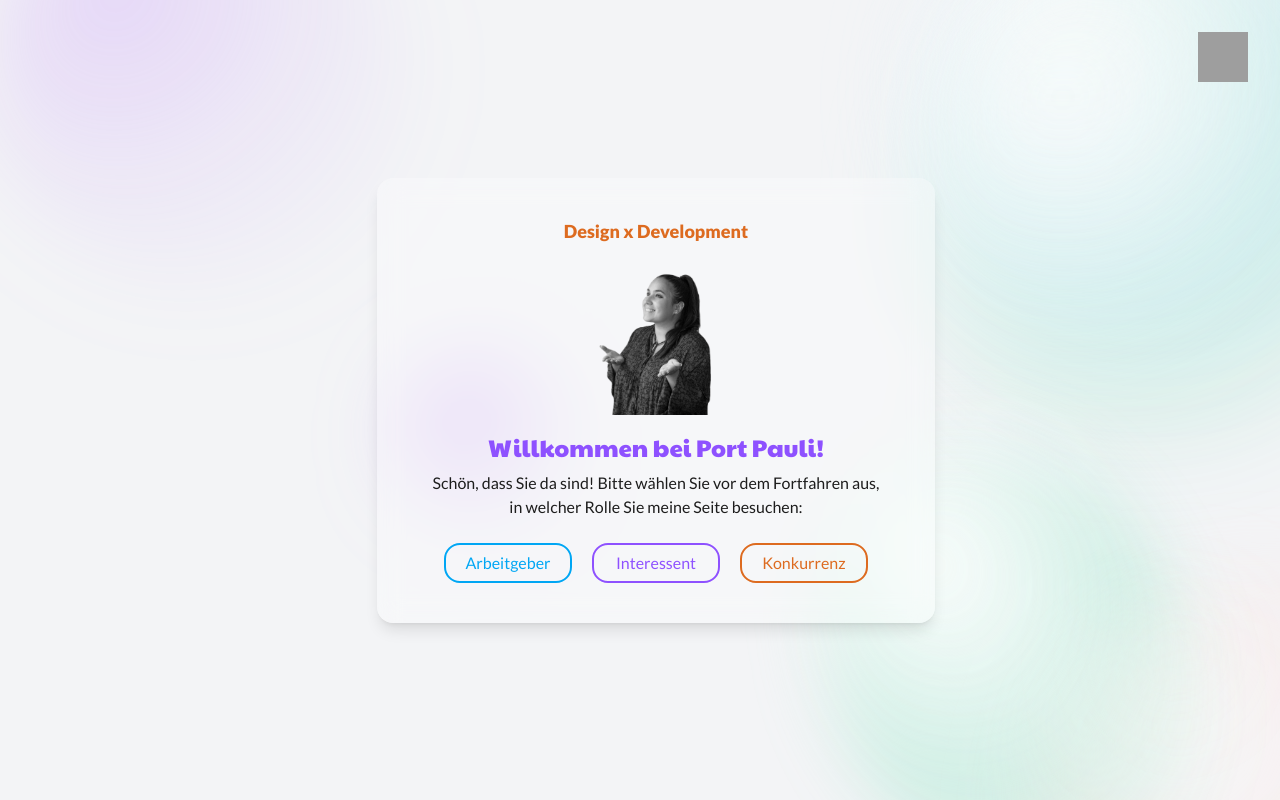
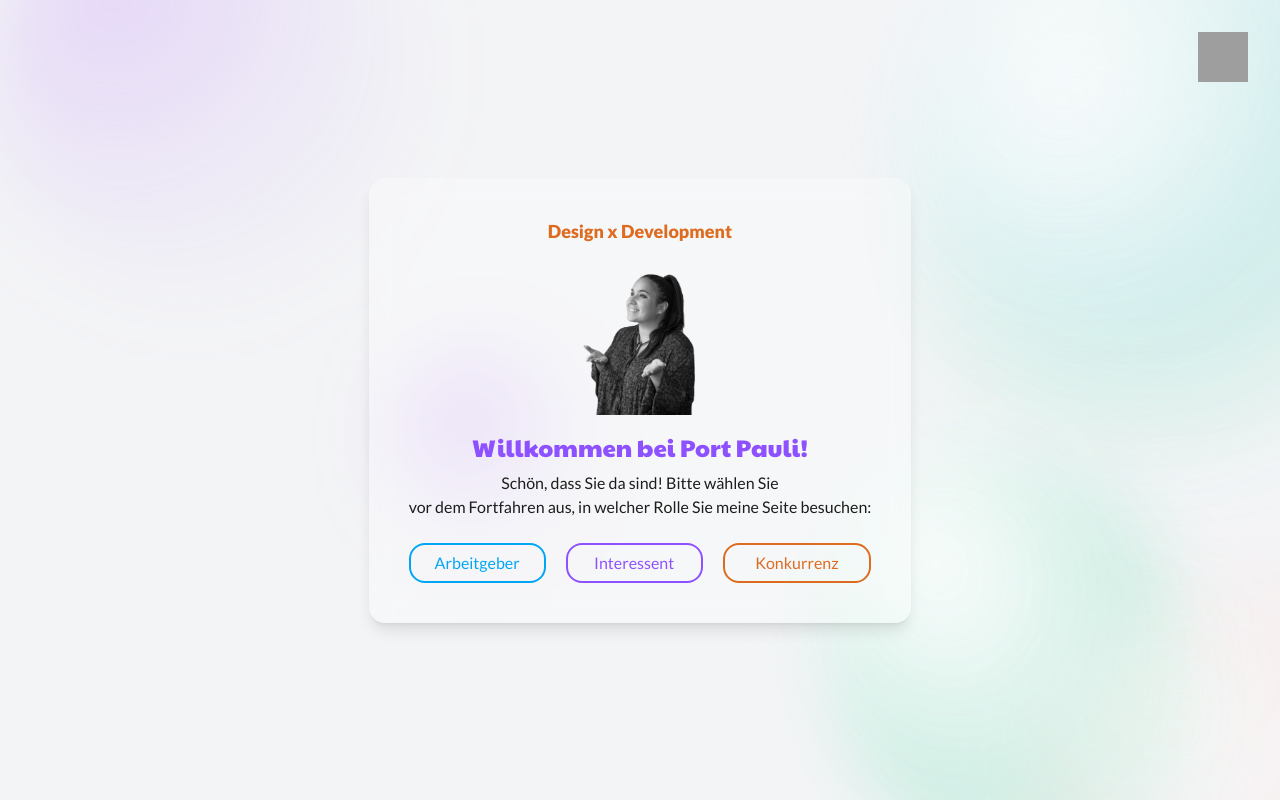
Before and after one commit to PaulinaAnnaMisa/PortPauli, a PHP site: page /www/frontend/index.html in a window 1280 px wide. Run offline with PHP 8.4, Linux system fonts and the light colour scheme; grey boxes are pictures that could not be loaded.

Commit message:
cleaning

```diff
--- a/www/backend/contact.php
+++ b/www/backend/contact.php
@@ -13,7 +13,7 @@ require './vendor/autoload.php';
 $dotenv = Dotenv::createImmutable(__DIR__);
 $dotenv->load();
 
-// Formulareingaben  holen
+// Formulareingaben holen
 $vorname   = htmlspecialchars($_POST['name'] ?? '');
 $nachname  = htmlspecialchars($_POST['last_name'] ?? '');
 $email     = htmlspecialchars($_POST['email'] ?? '');
--- a/www/frontend/contact.html
+++ b/www/frontend/contact.html
@@ -260,7 +260,6 @@
                         class="block mb-2 text-gray-600 dark:text-gray-400 text-sm"
                         >Ihre Nachricht:*</label
                       >
-
                       <textarea
                         rows="5"
                         name="message"
--- a/www/frontend/impressum.html
+++ b/www/frontend/impressum.html
@@ -104,6 +104,7 @@
     <!--Content-->
 
     <main class="flex justify-center items-center ml-[200px] min-h-screen">
+
       <!--Privacy Policy-->
       <section
         id="pp"
--- a/www/frontend/index.html
+++ b/www/frontend/index.html
@@ -5,27 +5,27 @@
     <meta name="viewport" content="width=device-width, initial-scale=1.0" />
     <meta name="description" content="Portfolio welcome page" />
     <meta name="robots" content="index, follow" />
-    <link rel="icon" type="image/png" href="./src/images/favicon/about.png"/>
+    <link rel="icon" type="image/png" href="./src/images/favicon/about.png" />
     <link href="./src/css/output.css" rel="stylesheet" />
     <title>Willkommen</title>
   </head>
 
   <body
-    class="relative flex justify-center items-center bg-gray-100 m-0 p-0 min-h-screen"
+    class="relative flex justify-center items-center bg-gray-100 min-h-screen"
   >
     <!--Theme Toggle -->
     <div id="themeToggle" class="top-8 right-8 z-50 fixed">
       <button id="themeToggleBtn">
         <img
           src="./src/images/darkmode/bright-sun.svg"
-          alt="Dark Mode"
+          alt="dark Mode"
           id="darkIcon"
           class="mb-4 w-[50px] h-[50px] object-cover scale-100 hover:scale-105 duration-300 ease-in-out cursor-pointer"
         />
         <img
           src="./src/images/darkmode/dark-sun.svg"
-          alt=""
-          id="Light Mode"
+          alt="Light Mode"
+          id="lightMode"
           style="display: none"
           class="mb-4 w-[50px] h-[50px] object-cover scale-100 hover:scale-105 duration-300 ease-in-out"
         />
@@ -36,39 +36,45 @@
       <!-- Container with blur effectt -->
       <section
         id="welcomeBox"
-        class="z-10 relative flex flex-col justify-center items-center bg-white/30 shadow-lg backdrop-blur-md m-4 p-10 rounded-2xl w-full max-w-2xl"
+        class="z-10 relative flex flex-col justify-center items-center bg-white/30 shadow-lg backdrop-blur-md mx-auto p-10 rounded-2xl"
       >
-        <h4 class="pb-5 !text-orange-500">Design x Development</h4>
+        <h4 class="mb-5 !text-orange-500">Design x Development</h4>
         <img
           src="./src/images/start/Paulina_Anna_Misa_840x840px.png"
           alt="Bild von Pauli"
           class="mb-4 w-[150px] h-[150px] object-cover scale-100 hover:scale-105 duration-300 ease-in-out"
         />
 
-        <h3 class="mb-2 font-bold text-violet-500 text-2xl">
+        <h3 class="mb-2 font-bold text-violet-500 text-2xl text-center">
           Willkommen bei Port Pauli!
         </h3>
+        <p class="text-center">
+          Schön, dass Sie da sind! Bitte wählen Sie
+        </p>
         <p class="mb-6 text-center">
-          Schön, dass Sie da sind! Bitte wählen Sie vor dem Fortfahren aus,
-          <br />in welcher Rolle Sie meine Seite besuchen:
+           vor dem Fortfahren aus,
+          in welcher Rolle Sie meine Seite besuchen:
         </p>
 
-        <div id="welcomeBtn" class="flex flex-row justify-center gap-5 w-full">
+        <div
+          id="welcomeBtn"
+          class="flex md:flex-row flex-col justify-center items-center gap-5 w-full"
+        >
           <a
             href="home.html"
-            class="flex justify-center items-center p-2 border-2 border-sky-500 rounded-2xl w-32 h-10 text-sky-500 scale-100 hover:scale-105 transition duration-200 ease-in-out"
+            class="flex justify-center items-center p-2 border-2 border-sky-500 rounded-2xl w-32 w-full h-10 text-sky-500 scale-100 hover:scale-105 transition duration-200 ease-in-out"
           >
             Arbeitgeber
           </a>
           <a
             href="about.html"
-            class="flex justify-center items-center p-2 border-2 border-violet-500 rounded-2xl w-32 h-10 text-violet-500 scale-100 hover:scale-105 transition duration-200 ease-in-out"
+            class="flex justify-center items-center p-2 border-2 border-violet-500 rounded-2xl w-32 w-full h-10 text-violet-500 scale-100 hover:scale-105 transition duration-200 ease-in-out"
           >
             Interessent
           </a>
           <a
             href="404.html"
-            class="flex justify-center items-center p-4 border-2 border-orange-500 rounded-2xl w-32 h-10 text-orange-500 scale-100 hover:scale-105 transition duration-200 ease-in-out"
+            class="flex justify-center items-center p-4 border-2 border-orange-500 rounded-2xl w-32 w-full h-10 text-orange-500 scale-100 hover:scale-105 transition duration-200 ease-in-out"
           >
             Konkurrenz
           </a>
--- a/www/frontend/login.html
+++ b/www/frontend/login.html
@@ -10,9 +10,7 @@
     <title>LogIn</title>
   </head>
 
-  <body
-    class="relative flex justify-center items-center bg-gray-100 m-0 p-0 min-h-screen"
-  >
+  <body class="relative flex justify-center items-center bg-gray-100 m-0 p-0 min-h-screen">
     <!--Theme Toggle -->
     <div id="themeToggle" class="top-8 right-8 z-50 fixed">
       <button id="themeToggleBtn">
--- a/www/frontend/privacypolicy.html
+++ b/www/frontend/privacypolicy.html
@@ -14,8 +14,8 @@
     <!--Navigation-->
     <aside
       id="navBar"
-      class="z-50 fixed flex flex-col justify-between items-center bg-gray-50 w-[200px] h-screen"
-    >
+      class="z-50 fixed flex flex-col justify-between items-center bg-gray-50 w-[200px] h-screen">
+
       <a href="home.html">
         <h3 class="mt-5 text-violet-500 text-2xl text-center">Port Pauli</h3>
       </a>
--- a/www/frontend/src/js/animation.js
+++ b/www/frontend/src/js/animation.js
@@ -20,7 +20,9 @@ document.addEventListener('DOMContentLoaded', () => {
   function hexToRgba(hex, alpha = 1) {
     if (!hex || typeof hex !== 'string') return `rgba(255,255,255,${alpha})`;
     let h = hex.replace('#','').trim();
-    if (h.length === 3) h = h.split('').map(c => c + c).join('');
+
+    if (h.length === 3) h = h.split('').map(c => c + c).join(''); // umschreiben, maps:
+
     if (h.length !== 6) return `rgba(255,255,255,${alpha})`;
     let r = parseInt(h.substring(0,2), 16);
     let g = parseInt(h.substring(2,4), 16);
@@ -37,8 +39,9 @@ document.addEventListener('DOMContentLoaded', () => {
     let size = Math.round(random(120, 520));       // px
     let left = Math.round(random(-10, 90));        // %
     let top = Math.round(random(-20, 85));         // %
+
    // let blur = Math.round(random(18, 70));         // px
-    let opacity = +(random(0.12, 0.95).toFixed(2));
+    let opacity = +(random(0.12, 0.95).toFixed(2));  // ?? fixed!! Anzahl der Werten bei der , stellen
     let duration = Math.round(random(10, 28));     // s
     let tx = Math.round(random(-60, 60));          // px
     let ty = Math.round(random(-60, 60));          // px
@@ -49,6 +52,7 @@ document.addEventListener('DOMContentLoaded', () => {
     orb.style.height = `${size}px`;
     orb.style.left = `${left}%`;
     orb.style.top = `${top}%`;
+
     //orb.style.filter = `blur(${blur}px)`;
     orb.style.opacity = String(opacity);
     orb.style.pointerEvents = 'none';
--- a/www/frontend/src/js/editproject.js
+++ b/www/frontend/src/js/editproject.js
@@ -1,12 +1,9 @@
 let formEditProject = document.querySelector("#formEditProject");
 let resultEdit = document.querySelector("#resultEdit");
-
-
 
 document.addEventListener("click", (event) => {
   let btn = event.target.closest(".editBtn");
   if (!btn) return;
-
 
   let tr = btn.closest("tr");
   let id = tr.children[0].textContent.trim();
```
Also changed, not shown: www/frontend/404.html (+25 -14 lines), www/frontend/home.html (+2 -8 lines), www/frontend/src/js/logos.js (deleted, +0 -25 lines).
